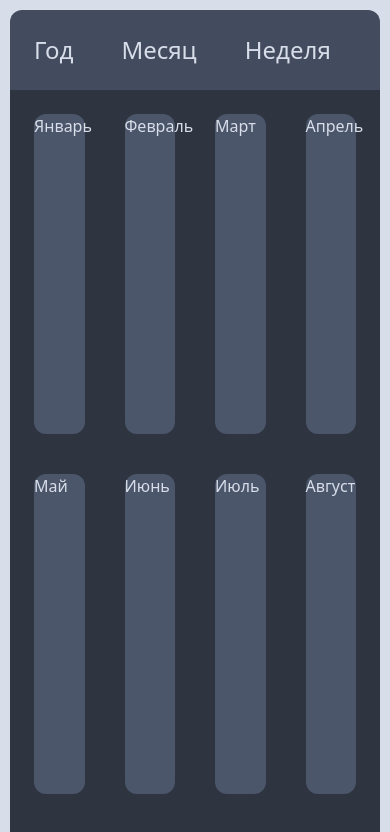
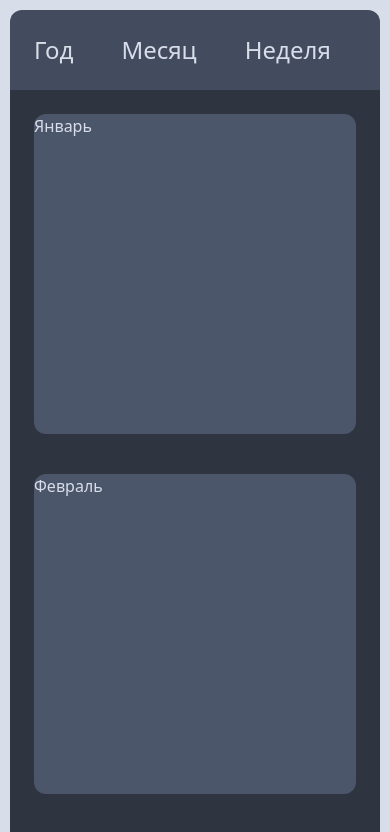
Before and after one commit to DmitriyKonnov/ShiftCalendar, a React (Create React App) app: page / in a window 390 px wide. Shown: the top 832 px of the page. Built offline with nearby package versions, Linux system fonts and the light colour scheme; the HTML template or start-up script is replaced by a standard one.

Commit message:
адаптив Year

```diff
--- a/src/Pages/Year/Year.jsx
+++ b/src/Pages/Year/Year.jsx
@@ -21,7 +21,7 @@ const listMonths = months.map((month, index) => {
 
 export default function Year() {
   return (
-    <div className="container mx-auto bg-theme p-6 grid grid-cols-4 justify-items-center gap-10">
+    <div className="container mx-auto bg-theme p-6 grid 2xl:grid-cols-4 lg:grid-cols-3 sm:grid-cols-2 xl justify-items-center gap-10">
       {listMonths}
     </div>
   );
```
